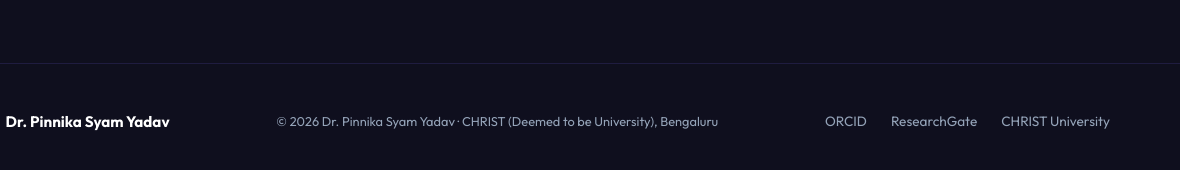
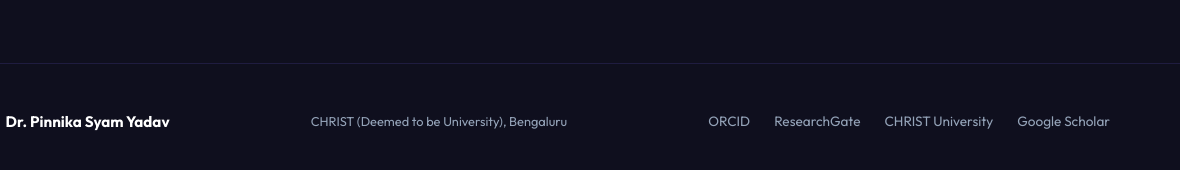
Before and after one commit to syam143/syamprotfolio, a plain HTML site: page index.html in a window 1280 px wide. Shown: the part 7874-8044 px from the top of the page, 100-1280 px from the left. Drawn offline with Linux system fonts and the light colour scheme.

Commit message:
Update footer links and copy in index.html

```diff
--- a/index.html
+++ b/index.html
@@ -482,11 +482,12 @@
         <span class="footer-logo">📖</span>
         <span>Dr. Pinnika Syam Yadav</span>
       </div>
-      <p class="footer-copy">© 2026 Dr. Pinnika Syam Yadav · CHRIST (Deemed to be University), Bengaluru</p>
+      <p class="footer-copy"> CHRIST (Deemed to be University), Bengaluru</p>
       <div class="footer-links">
         <a href="https://orcid.org/0000-0003-4954-1273" target="_blank" rel="noopener">ORCID</a>
-        <a href="https://www.researchgate.net/profile/Pinnika-Syam-Yadav" target="_blank" rel="noopener">ResearchGate</a>
+        <a href="https://www.researchgate.net/profile/Pinnika-Syam-Yadav?ev=hdr_xprf" target="_blank" rel="noopener">ResearchGate</a>
         <a href="https://christuniversity.in" target="_blank" rel="noopener">CHRIST University</a>
+        <a href="https://scholar.google.com/citations?user=vWJNP9gAAAAJ&hl=en&oi=ao" target="_blank" rel="noopener">Google Scholar</a>
       </div>
     </div>
   </footer>
```
